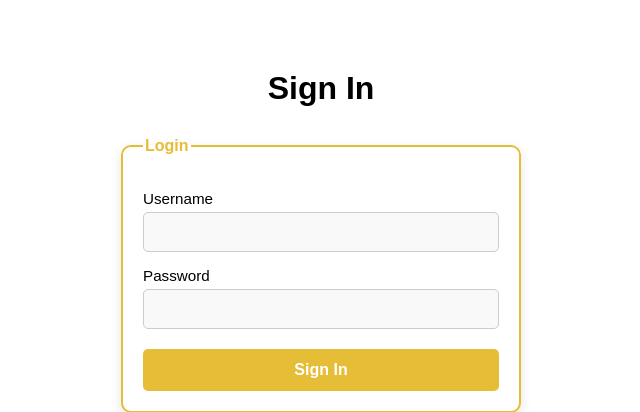
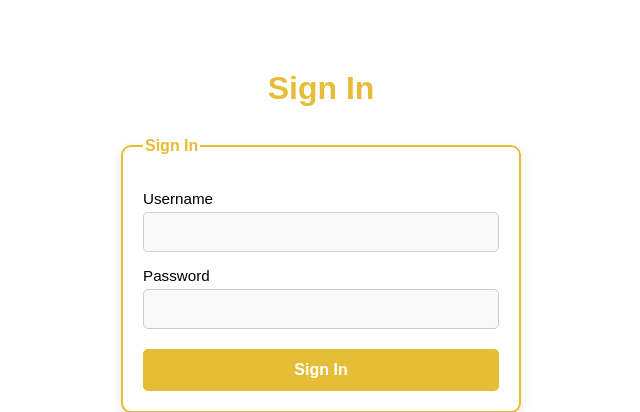
Before and after one commit to charlespuaa/PHP_BeyondOne, a PHP site: page /signin.php in a window 1280 px wide. Shown: the part 101-513 px from the top of the page, without its empty margins (319-959 px from the left). Run offline with PHP 8.4, Linux system fonts and the light colour scheme.

Commit message:
changed title color of signin and container label

```diff
--- a/pages/signin.php
+++ b/pages/signin.php
@@ -91,6 +91,7 @@ include 'header.php';
         text-align: center;
         margin-bottom: 30px;
         font-size: 2rem;
+        color: #E6BD37;
     }
 
     fieldset {
@@ -256,7 +257,7 @@ include 'header.php';
     <h1>Sign In</h1>
     <form method="post">
         <fieldset>
-            <legend>Login</legend>
+            <legend>Sign In</legend>
             <label>Username</label>
             <input type="text" name="username" required>
 
```
